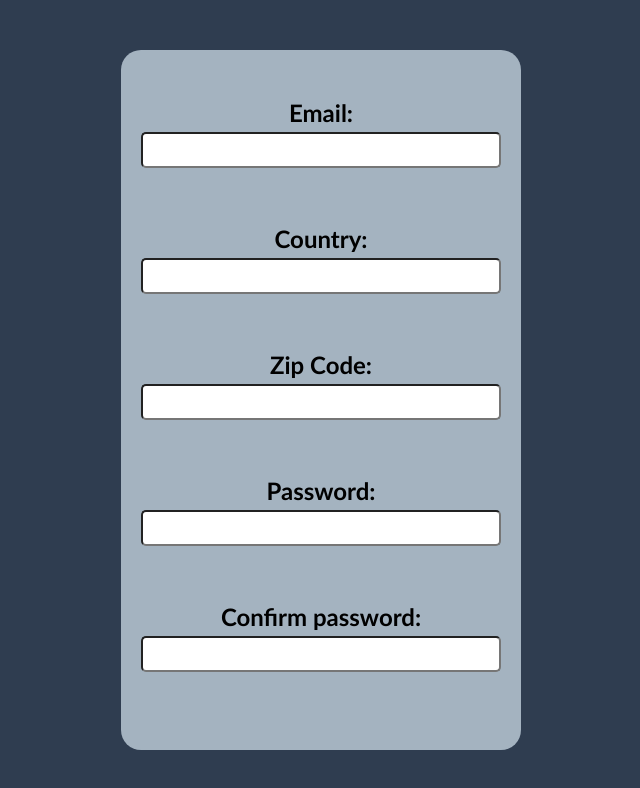
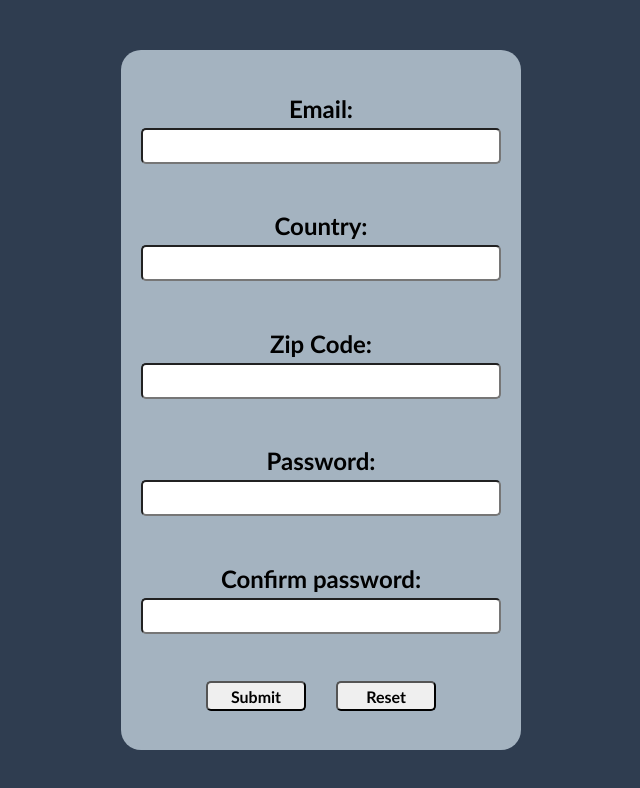
Before and after one commit to KVG24/form-validation, a website built with webpack: page src/template.html in a window 1280 px wide. Shown: the whole page, without its empty margins (319-959 px from the left). Built offline with nearby package versions, Linux system fonts and the light colour scheme.

Commit message:
Add buttons

```diff
--- a/src/style.css
+++ b/src/style.css
@@ -27,20 +27,46 @@ body {
 }
 
 .form {
-    height: 90%;
+    height: 95%;
     display: flex;
     flex-direction: column;
     justify-content: space-around;
     align-items: center;
-    padding: 20px 0 40px 0;
+    padding: 20px 0 20px 0;
 }
 
-.form div {
+.email,
+.country,
+.zip,
+.password,
+.pass-confirmation {
     display: flex;
     flex-direction: column;
     justify-content: space-between;
     gap: 5px;
     width: 90%;
+}
+
+.buttons {
+    display: flex;
+    justify-content: center;
+    align-items: center;
+    gap: 30px;
+    width: 100%;
+}
+
+button {
+    width: 100px;
+    height: 30px;
+    border-radius: 5px;
+    font-family: 'Trebuchet MS', 'Lucida Sans Unicode', 'Lucida Grande', 'Lucida Sans', Arial, sans-serif;
+    font-size: 1rem;
+    font-weight: 900;
+}
+
+button:hover {
+    cursor: pointer;
+    background-color: rgb(129, 147, 196);
 }
 
 label {
--- a/src/template.html
+++ b/src/template.html
@@ -8,7 +8,7 @@
 <body>
     <div class="content">
         <div class="form-wrapper">
-            <form class="form" novalidate>
+            <form class="form" action="" novalidate>
                 <div class="email">
                     <label for="email">Email: </label>
                     <input type="email" id="email">
@@ -29,6 +29,10 @@
                     <label for="pass-confirmation">Confirm password: </label>
                     <input type="password" id="pass-confirmation">
                 </div>
+                <div class="buttons">
+                    <button type="submit" class="submit">Submit</button>
+                    <button type="reset" class="reset">Reset</button>
+                </div>
             </form>
         </div>
     </div>
```
